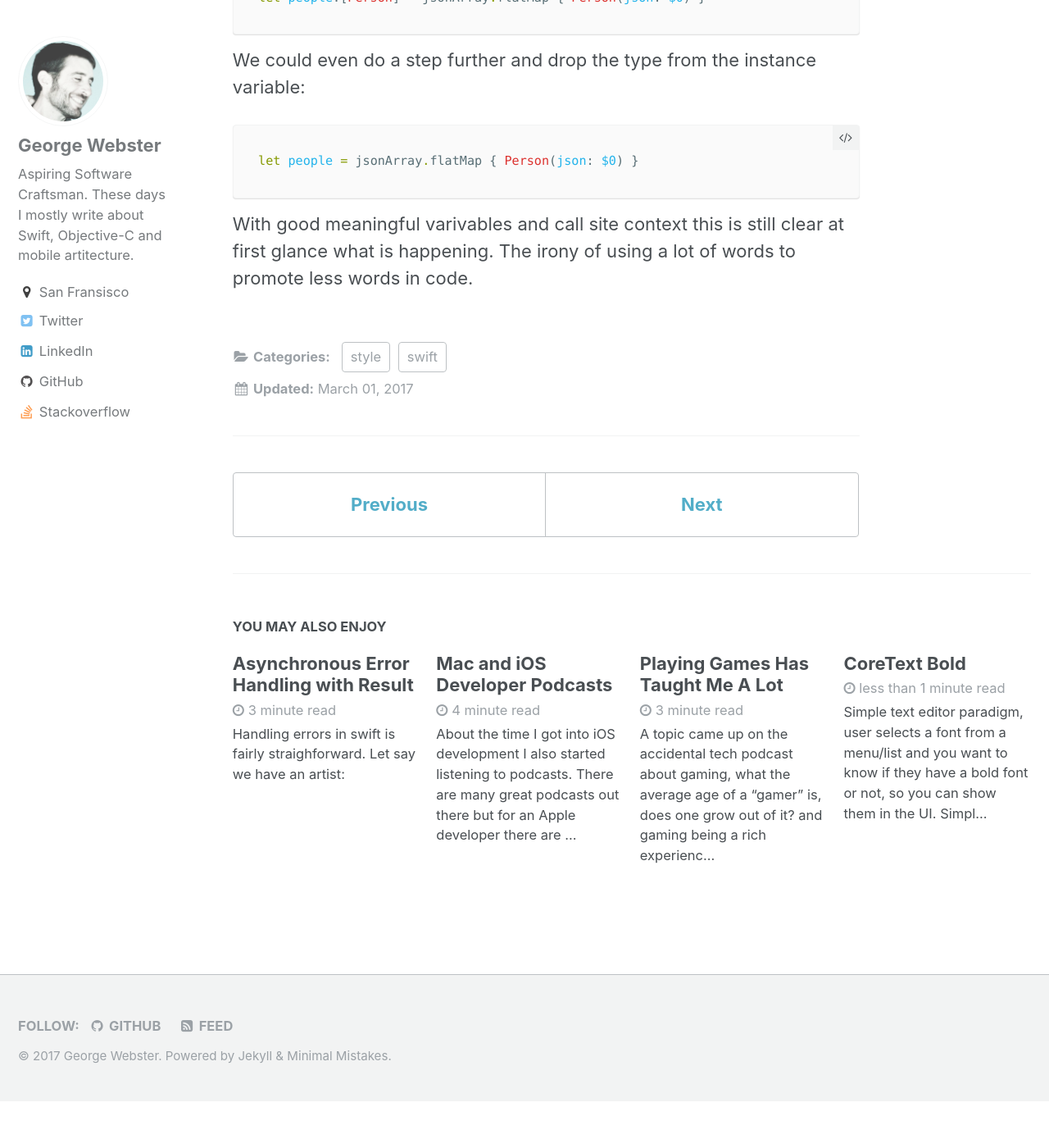
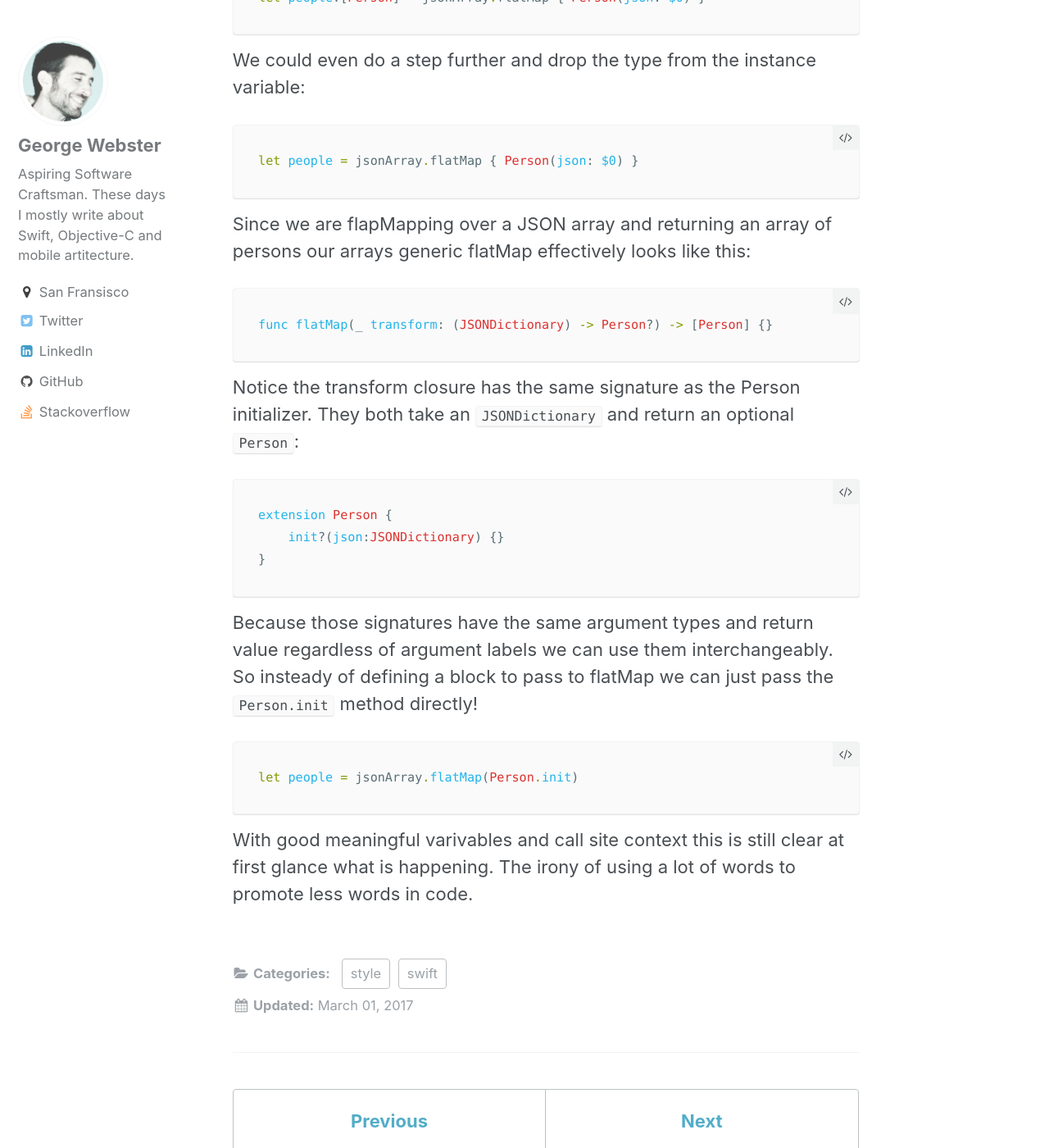
Before and after one commit to ethyreal/ethyreal.com, a Jekyll site: the page built from _posts/2017-03-02-say-more-with-less-in-swift.md, in a window 1280 px wide and 1400 px high, scrolled down 4391 px. Shown: the whole window at 82% size. Built offline with Jekyll 4.4.1, drawn with Linux system fonts in a browser that asks for light colours; before the commit the page ends 5734 px from its top, so only the background shows below that; some of the changed text lies outside the part shown.

Commit message:
added example of passing a function into a closure argument

````diff
--- a/_posts/2017-03-02-say-more-with-less-in-swift.md
+++ b/_posts/2017-03-02-say-more-with-less-in-swift.md
@@ -121,4 +121,24 @@ We could even do a step further and drop the type from the instance variable:
 let people = jsonArray.flatMap { Person(json: $0) }
 ```
 
+Since we are flapMapping over a JSON array and returning an array of persons our arrays generic flatMap effectively looks like this:
+
+```swift
+func flatMap(_ transform: (JSONDictionary) -> Person?) -> [Person] {}
+```
+
+Notice the transform closure has the same signature as the Person initializer.  They both take an ```JSONDictionary``` and return an optional ```Person```:
+
+```swift
+extension Person {
+    init?(json:JSONDictionary) {}
+}
+```
+
+Because those signatures have the same argument types and return value regardless of argument labels we can use them interchangeably. So insteady of defining a block to pass to flatMap we can just pass the ```Person.init``` method directly!
+
+```swift
+let people = jsonArray.flatMap(Person.init)
+```
+
 With good meaningful varivables and call site context this is still clear at first glance what is happening.  The irony of using a lot of words to promote less words in code.
````
